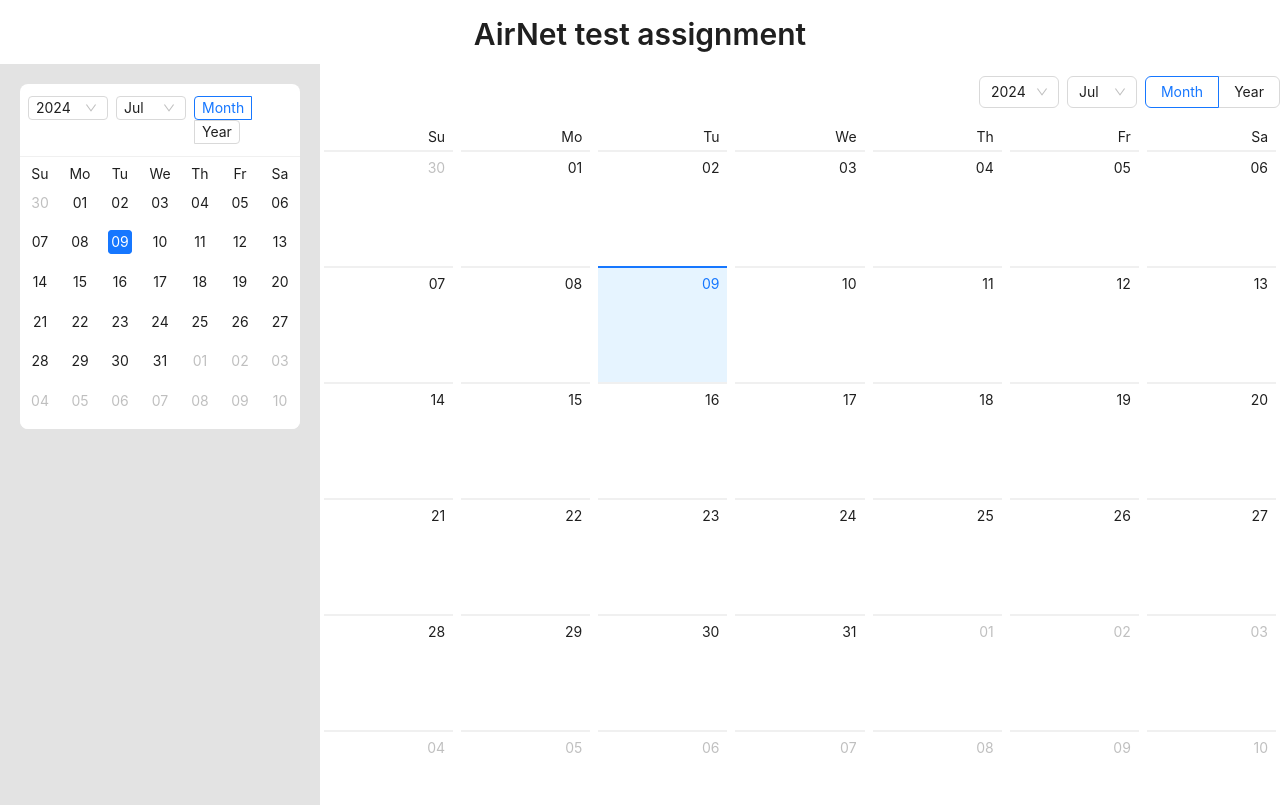
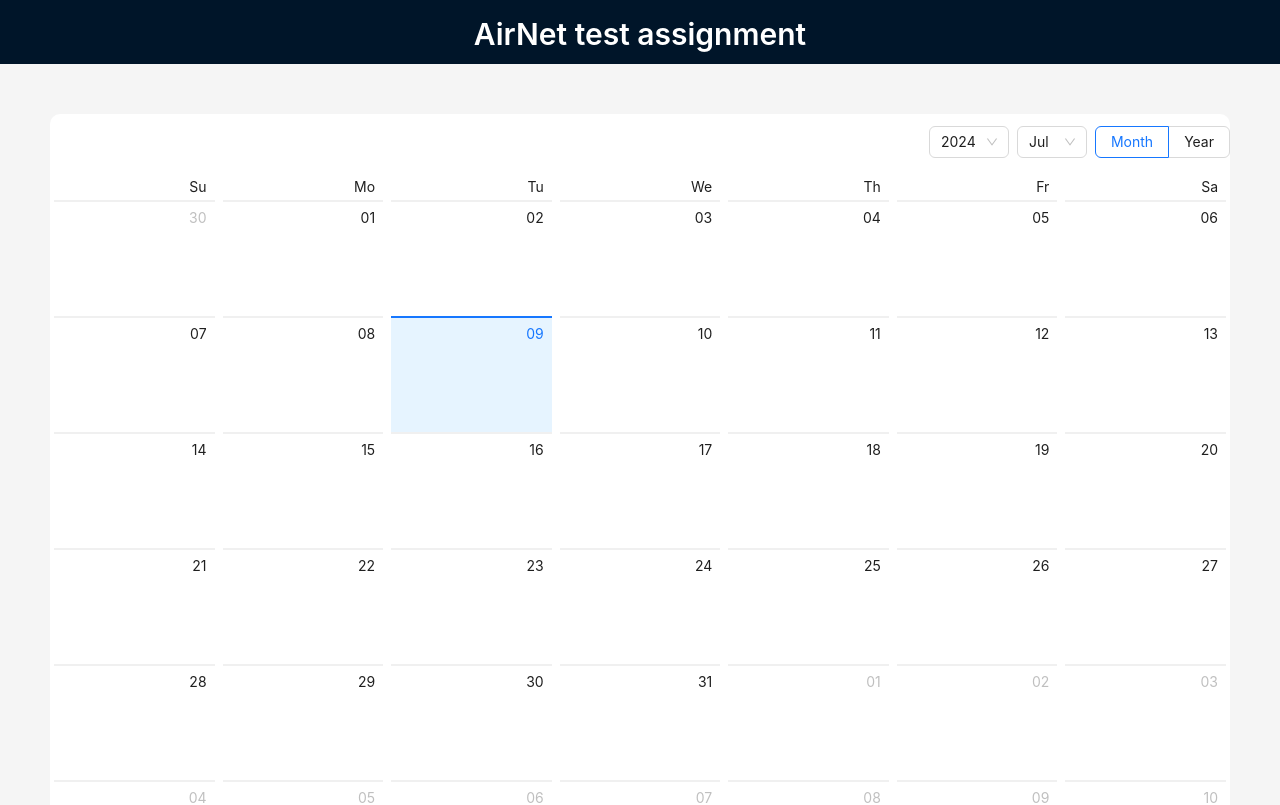
Before and after one commit to AidaChernyavskaya/AirNet, a React (Create React App) app: page / in a window 1280 px wide. Shown: the top 805 px of the page. Built offline with nearby package versions, Linux system fonts and the light colour scheme.

Commit message:
Create header and footer components

```diff
--- a/package.json
+++ b/package.json
@@ -11,6 +11,7 @@
     "@types/react": "^18.3.3",
     "@types/react-dom": "^18.3.0",
     "antd": "^5.19.1",
+    "dayjs": "^1.11.11",
     "react": "^18.3.1",
     "react-dom": "^18.3.1",
     "react-scripts": "5.0.1",
--- a/src/App.css
+++ b/src/App.css
@@ -9,15 +9,18 @@
 }
 
 .header {
-  background-color: white;
   text-align: center;
   padding: 15px;
 }
 
-.sider {
-  padding: 20px;
+.title{
+  color: white !important;
 }
 
-.ant-layout .ant-layout-sider {
-  background: #e3e3e3;
+.content {
+  padding: 50px;
 }
+
+.calendar {
+  border-radius: 10px;
+}
--- a/src/App.tsx
+++ b/src/App.tsx
@@ -2,22 +2,17 @@ import React from 'react';
 import './App.css';
 import {Calendar, Layout, Typography} from "antd";
 import {Content, Footer, Header} from "antd/es/layout/layout";
-import Sider from "antd/es/layout/Sider";
+import HeaderBlock from "./components/HeaderBlock/HeaderBlock";
+import FooterBlock from "./components/FooterBlock/FooterBlock";
+
 function App() {
     return (
         <Layout>
-            <Header className="header">
-                <Typography.Title level={2}>AirNet test assignment</Typography.Title>
-            </Header>
-            <Layout className="content_layout">
-                <Sider width="25%" className="sider">
-                    <Calendar fullscreen={false}/>
-                </Sider>
-                <Content className="content">
-                    <Calendar></Calendar>
-                </Content>
-            </Layout>
-            <Footer className="footer">To-do test assignment ©{new Date().getFullYear()}</Footer>
+            <HeaderBlock/>
+            <Content className="content">
+                <Calendar className="calendar"></Calendar>
+            </Content>
+            <FooterBlock/>
         </Layout>
     );
 }
--- /dev/null
+++ b/src/components/FooterBlock/FooterBlock.tsx
@@ -0,0 +1,10 @@
+import React from 'react';
+import {Footer} from "antd/es/layout/layout";
+
+const FooterBlock = () => {
+    return (
+        <Footer className="footer">To-do test assignment ©{new Date().getFullYear()}</Footer>
+    );
+};
+
+export default FooterBlock;
--- /dev/null
+++ b/src/components/HeaderBlock/HeaderBlock.tsx
@@ -0,0 +1,13 @@
+import React from 'react';
+import {Typography} from "antd";
+import {Header} from "antd/es/layout/layout";
+
+const HeaderBlock = () => {
+    return (
+        <Header className="header">
+            <Typography.Title level={2} className="title">AirNet test assignment</Typography.Title>
+        </Header>
+    );
+};
+
+export default HeaderBlock;
```
Also changed, not shown: 1 other file (tests, documents, lock files or other folders).
